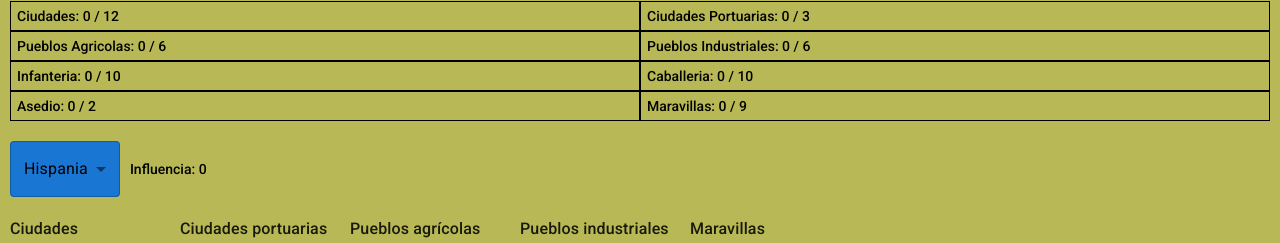
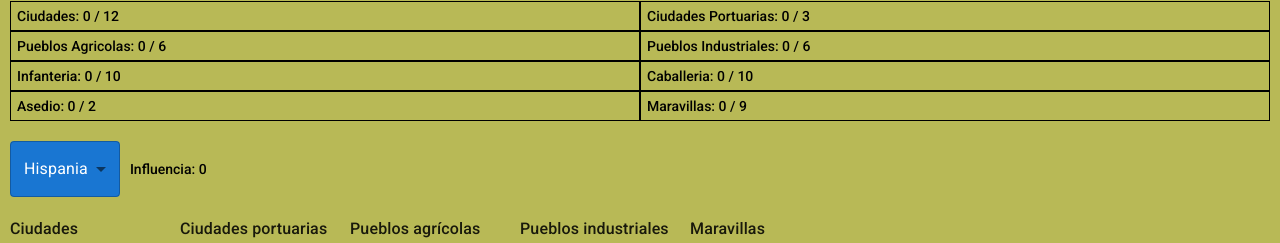
Before and after one commit to FedeGB/mosaic-webapp, a React (Vite) app: page /mosaic-webapp/influence in a window 1280 px wide. Shown: the part 62-305 px from the top of the page. Built offline with nearby package versions, Linux system fonts and the light colour scheme.

Commit message:
css: white letters for selector

```diff
--- a/src/components/RegionSelect/RegionSelect.tsx
+++ b/src/components/RegionSelect/RegionSelect.tsx
@@ -22,7 +22,7 @@ const RegionSelect = ({ handleOnChange, value }: RegionSelectProps) => {
           autoWidth
           sx={{
             backgroundColor: '#1976d2',
-            color: 'black',
+            color: 'white',
           }}
         >
           {buildMenuItems()}
```
